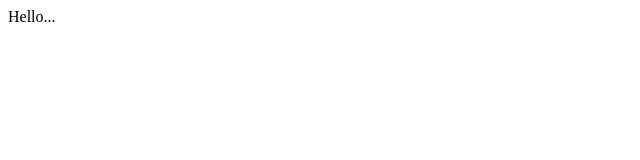
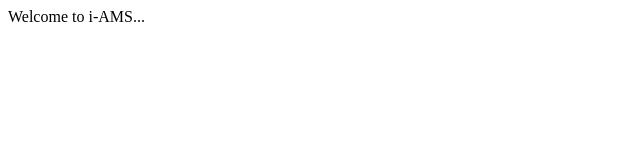
Before and after one commit to i-ams/i-ams.github.io, a plain HTML site: page index.html in a window 1280 px wide. Shown: the whole page, without its empty margins (0-640 px from the left). Drawn offline with Linux system fonts and the light colour scheme.

Commit message:
Add files via upload

```diff
--- a/index.html
+++ b/index.html
@@ -2,6 +2,6 @@
 <head>
 </head>
 <body>
-	Hello...
+	Welcome to i-AMS...
 </body>
 </html>
```
